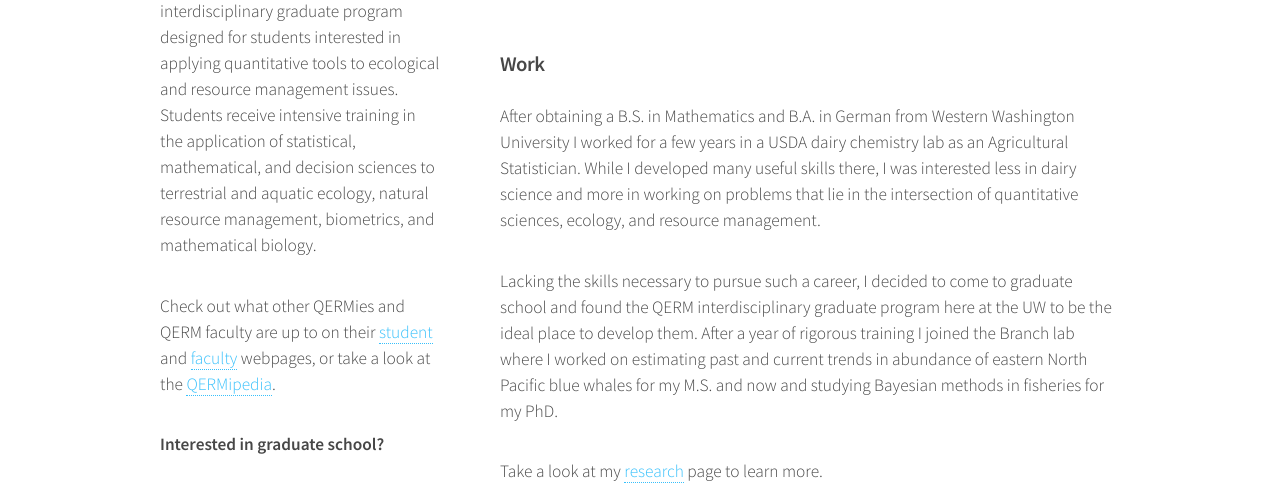
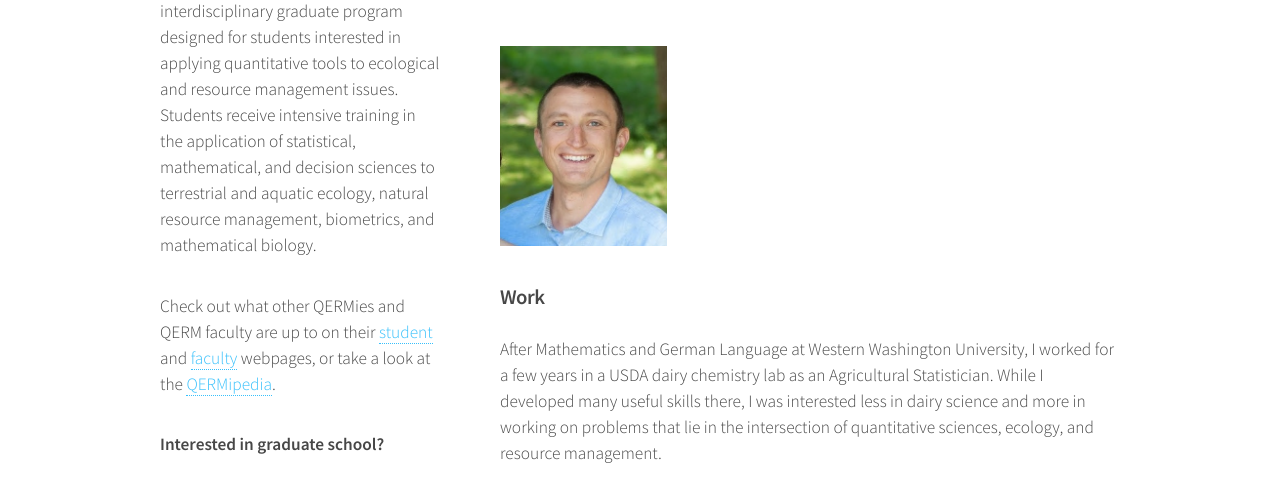
Before and after one commit to colemonnahan/colemonnahan.github.io, a plain HTML site: page about.html in a window 1280 px wide. Shown: the part 350-835 px from the top of the page. Drawn offline with Linux system fonts and the light colour scheme; files whose address does not match are found by name.

Commit message:
Add picture to about page

```diff
--- a/about.html
+++ b/about.html
@@ -87,16 +87,18 @@
 		    dairy scientist, now studying quantitative ecology and
 		    fisheries science at the UW.</p>
 		  </header>
-
+		  <img src="files/headshot.JPG" alt="Cole Monnahan"
+		       title="Cole Monnahan" height="200"
+		       /><br><br>
 		  <h3>Work</h3>
-		  <p> After obtaining a B.S. in Mathematics and B.A. in
-		    German from Western Washington University I worked for
-		    a few years in a USDA dairy chemistry lab as an
-		    Agricultural Statistician. While I developed many
-		    useful skills there, I was interested less in dairy
-		    science and more in working on problems that lie in the
-		    intersection of quantitative sciences, ecology, and
-		    resource management.
+		  <p> After Mathematics and German Language at Western
+		    Washington University, I worked for a few years in a
+		    USDA dairy chemistry lab as an Agricultural
+		    Statistician. While I developed many useful skills
+		    there, I was interested less in dairy science and more
+		    in working on problems that lie in the intersection of
+		    quantitative sciences, ecology, and resource
+		    management.
 		  </p>
 		  <p>Lacking the skills necessary to pursue such a career,
 		    I decided to come to graduate school and found the QERM
@@ -106,13 +108,13 @@
 		    worked on estimating past and current trends
 		    in abundance of eastern North Pacific blue whales for
 		    my M.S. and now and studying Bayesian methods in
-		    fisheries for my PhD.
+		    fisheries stock assessment for my PhD.
 		  </p>
 
 		  <p>Take a look at my <a href="research.html">research</a> page to learn more.</p>
 		  <h3>Not work</h3>
 		  <p>
-		    was born and raised about an hour north of Seattle and
+		    I was born and raised about an hour north of Seattle and
 		    have never really left the Pacific Northwest. In my
 		    spare time I enjoy getting out from behind the computer
 		    and spending time outside, whether hiking, climbing, or
```
Also changed, not shown: files/headshot.JPG (added).
